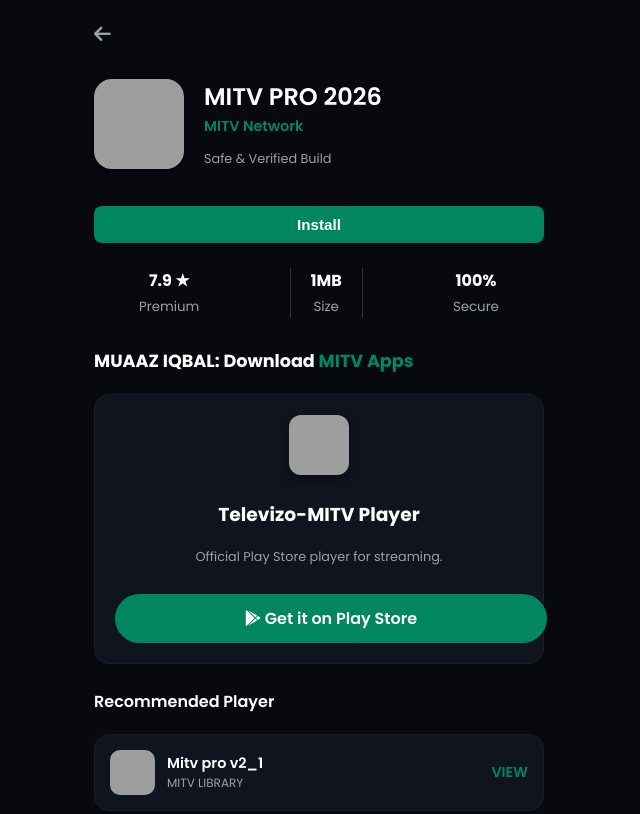
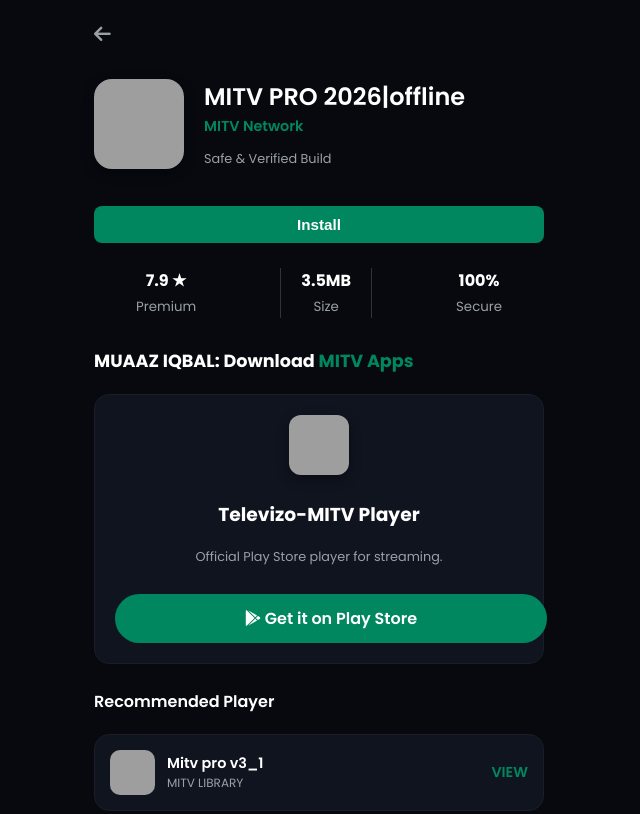
Before and after one commit to muaaziqbalvip/Mitvwebsite, a plain HTML site: page download.html in a window 1280 px wide. Shown: the top 814 px of the page, without its empty margins (321-961 px from the left). Drawn offline with Linux system fonts and the light colour scheme; grey boxes are pictures that could not be loaded.

Commit message:
Add files via upload

```diff
--- a/download.html
+++ b/download.html
@@ -142,9 +142,9 @@
         <i class="fas fa-arrow-left"></i>
     </a>
     <div class="app-main-info">
-        <img src="https://i.ibb.co/rGwFVsvv/IMG-20260130-212652.jpg" class="app-icon" alt="MITV Logo">
+        <img src="https://i.ibb.co/BH9tyC4w/ic-launcher.png" class="app-icon" alt="MITV Logo">
         <div class="app-details">
-            <h1>MITV PRO 2026</h1>
+            <h1>MITV PRO 2026|offline</h1>
             <p class="developer">MITV Network</p>
             <p class="meta">Safe & Verified Build</p>
         </div>
@@ -167,7 +167,7 @@
 
     <div style="display: flex; justify-content: space-around; text-align: center; margin-bottom: 30px;">
         <div><b style="display: block;">7.9 ★</b><small style="color:var(--text-dim)">Premium</small></div>
-        <div style="border-left: 1px solid #333; border-right: 1px solid #333; padding: 0 20px;"><b style="display: block;">1MB</b><small style="color:var(--text-dim)">Size</small></div>
+        <div style="border-left: 1px solid #333; border-right: 1px solid #333; padding: 0 20px;"><b style="display: block;">3.5MB</b><small style="color:var(--text-dim)">Size</small></div>
         <div><b style="display: block;">100%</b><small style="color:var(--text-dim)">Secure</small></div>
     </div>
 
@@ -184,6 +184,17 @@
         </div>
 
         <p style="font-weight: 600; margin: 25px 0 10px 0;">Recommended Player</p>
+        <div class="televizo-card">
+            <div style="display: flex; align-items: center; gap: 12px;">
+                <img src="https://i.ibb.co/rGwFVsvv/IMG-20260130-212652.jpg" style="width: 45px; height: 45px; border-radius: 10px;">
+                <div>
+                    <div style="font-size: 0.9rem; font-weight: 600;">Mitv pro v3_1</div>
+                    <div style="font-size: 0.75rem; color: var(--text-dim);">MITV LIBRARY</div>
+                </div>
+            </div>
+            <a href="mitv_v3.apk" target="_blank" style="color: var(--ps-green); text-decoration: none; font-weight: 600; font-size: 0.9rem;">VIEW</a>
+        </div>
+
 
         <div class="televizo-card">
             <div style="display: flex; align-items: center; gap: 12px;">
@@ -236,7 +247,7 @@ async function startRealDownload() {
     const progressFill = document.getElementById('progress-fill');
     const statusLabel = document.getElementById('status-label');
 
-    const apkUrl = "mitv_v3.apk";
+    const apkUrl = "mitv_ofline_v1.apk";
 
     mainBtn.style.display = 'none';
     downloadUI.style.display = 'flex';
```
Also changed, not shown: 1 other file.
